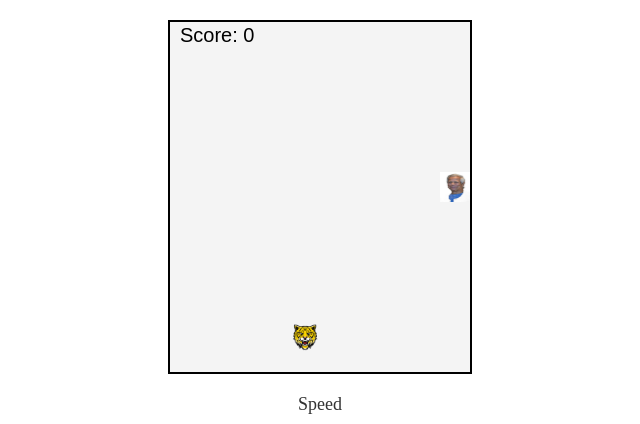
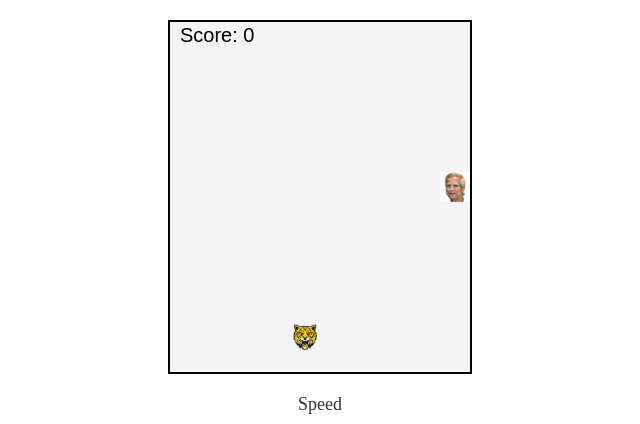
Before and after one commit to tometo71/hungry-tiger, a plain HTML site: page index.html in a window 1280 px wide. Shown: the top 424 px of the page, 320-960 px from the left. Drawn offline with Linux system fonts and the light colour scheme.

Commit message:
Update index.html

```diff
--- a/index.html
+++ b/index.html
@@ -87,7 +87,7 @@ const ctx = canvas.getContext("2d");
 const tigerImg = new Image(); // সাপের ইমেজের পরিবর্তে বাঘের ইমেজ
 const foodImg = new Image();
 tigerImg.src = "52.png";  // বাঘের কাস্টম ইমেজ
-foodImg.src = "92.jpg";    // খাবারের ইমেজ
+foodImg.src = "98.jpg";    // খাবারের ইমেজ
 
 const eatSound = new Audio("sound2.mp3");
 const tigerSound = new Audio("sound.mp3");  // সাপের সাউন্ডের পরিবর্তে বাঘের সাউন্ড
```
